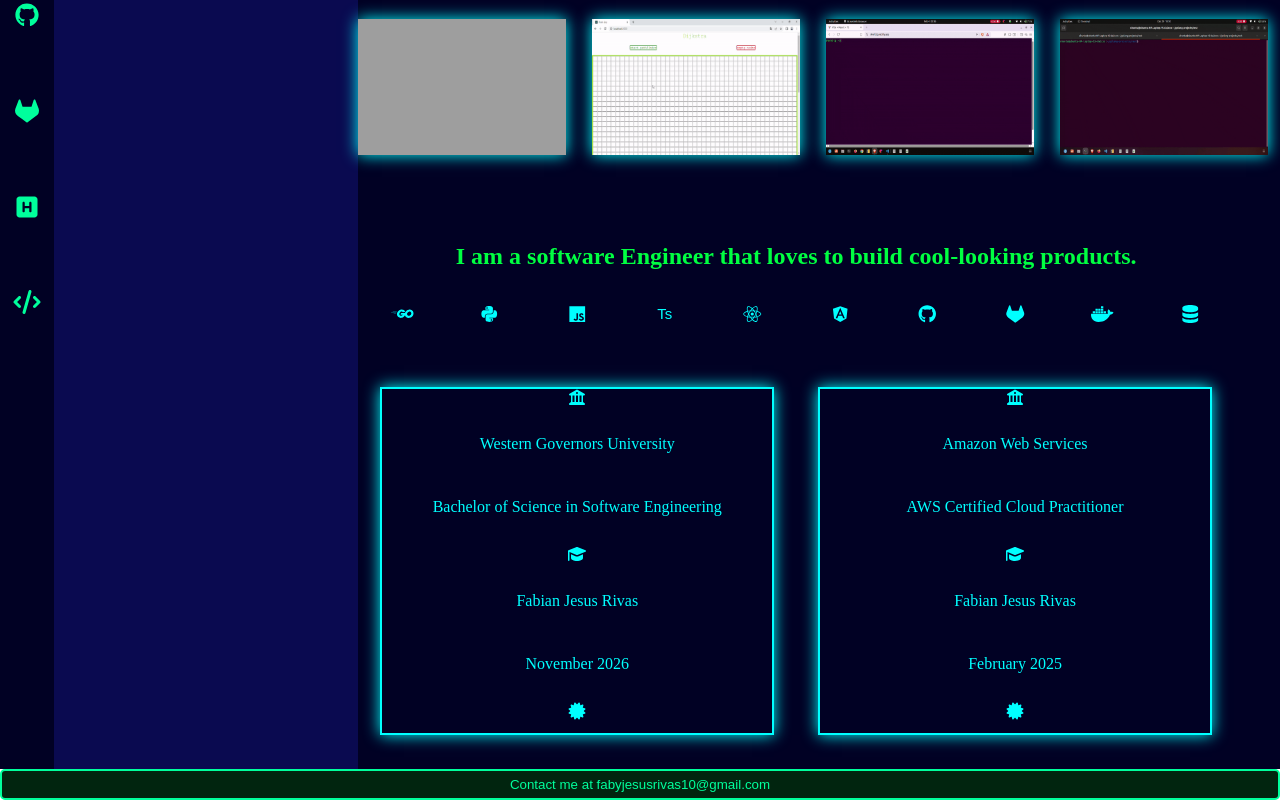
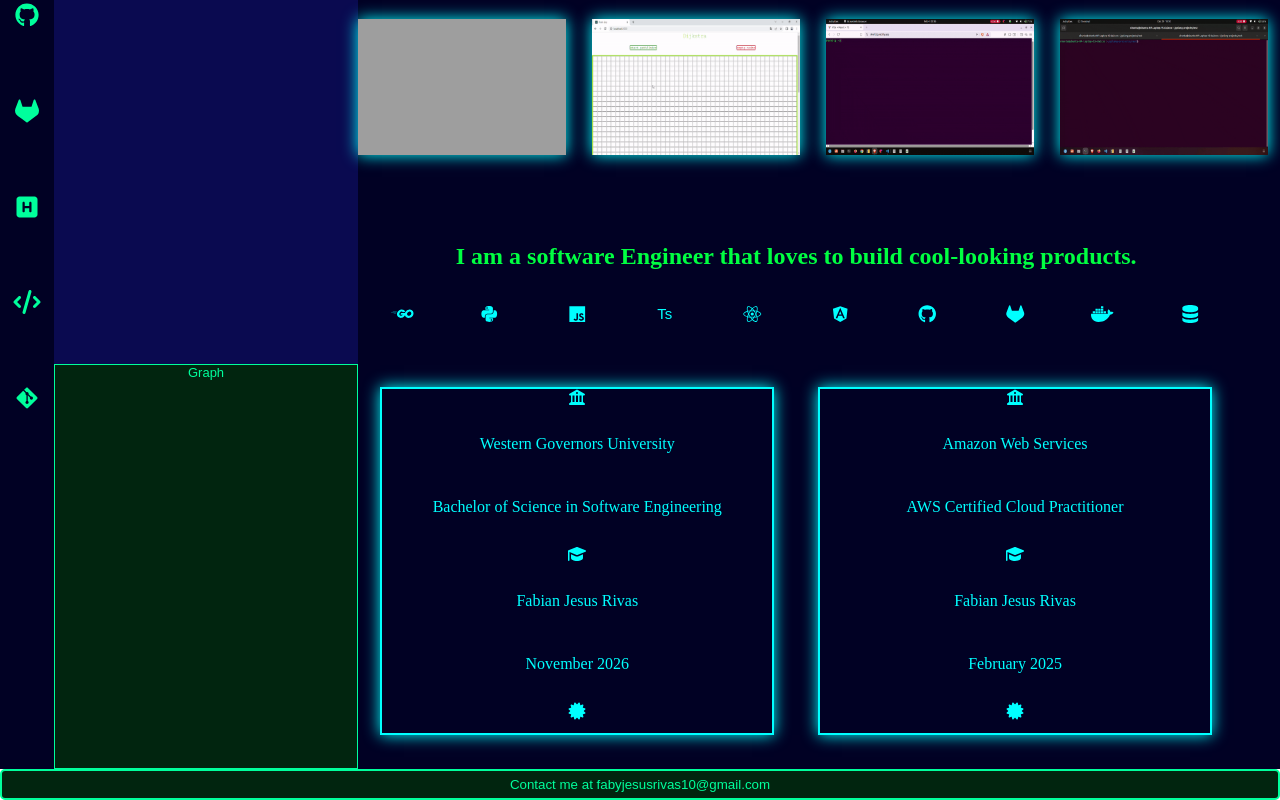
Before and after one commit to mrpiggy97/myportolio, a React (Vite) app: page / in a window 1280 px wide. Shown: the part 240-1040 px from the top of the page. Built offline with nearby package versions, Linux system fonts and the light colour scheme; grey boxes are pictures that could not be loaded.

Commit message:
Adds git logs for porfolio

```diff
--- a/src/App.css
+++ b/src/App.css
@@ -5,6 +5,7 @@
 div#app{
   display: grid;
   min-height: 130vh;
+  max-height: 130vh;
   min-width: 98vw;
   font-family: sans-serif;
   grid-template-columns: 28% 72%;
@@ -110,6 +111,7 @@
 }
 
 a{
+  cursor: pointer;
   color: #00FF9C;
 }
 
@@ -130,9 +132,10 @@
   display: grid;
   grid-template-rows: 3% 50% 47%;
   grid-template-columns: 10% 10% 80%;
+  overflow: hidden;
   grid-template-areas:  "projects-source projects-source ."
                         ". projects-directory projects-directory"
-                        ". . .";
+                        "project-logs project-logs project-logs";
 }
 
 div.projects-source{
@@ -150,6 +153,12 @@
   grid-template-rows: repeat(5, 10%);
 }
 
+div.project-logs{
+  display: grid;
+  grid-area: project-logs;
+  row-gap: 15px;
+  overflow-y: scroll;
+}
 blockquote{
   display: grid;
   align-items: baseline;
--- a/src/App.tsx
+++ b/src/App.tsx
@@ -1,5 +1,5 @@
 import { FontAwesomeIcon } from '@fortawesome/react-fontawesome'
-import { faAngular, faDocker, faGithub, faGitlab, faGolang, faJs, faLinkedin, faPython, faReact } from '@fortawesome/free-brands-svg-icons'
+import { faAngular, faDocker, faGitAlt, faGithub, faGitlab, faGolang, faJs, faLinkedin, faPython, faReact } from '@fortawesome/free-brands-svg-icons'
 import './App.css'
 import { faArrowDown, faArrowRight, faCode, faDatabase, faHandshake, faHSquare, faList,faSearch} from '@fortawesome/free-solid-svg-icons'
 import React, { useState } from 'react'
@@ -9,6 +9,7 @@
 import SpaceSimulation from './views/SpaceSimulation'
 import PiggyHttp from './views/PiggyHttp'
 import PathFinder from './views/PathFinder'
+import ProjectLog from './components/ProjectLog'
 
 function ShowProjects() : JSX.Element{
   const [showProjects, setShowProjects] = useState(true)
@@ -55,6 +56,7 @@
 
 function App() : JSX.Element {
   const [srcExpanded, setSrcExpanded] = useState(false)
+  const [showLogs, setShowLogs] = useState(true)
   const location = useLocation()
   const toggleSrc = () => {
     setSrcExpanded(!srcExpanded)
@@ -84,6 +86,9 @@
             <a href='https://www.leetcode.com/mrpiggy97' target='_blank'>
               <FontAwesomeIcon icon={faCode} className='large-icon'/>
             </a>
+            <a>
+              <FontAwesomeIcon icon={faGitAlt} className='large-icon'onClick={() => setShowLogs(!showLogs)}/>
+            </a>
         </div>
         <div id='project-navigation'>
           <div className='explorer'>
@@ -99,6 +104,7 @@
                   <span>src</span>
             </div>
             {srcExpanded ? <ShowProjects/> : null}
+            {showLogs ? <ProjectLog/> : null}
           </div>
         </div>
       </div>
--- /dev/null
+++ b/src/components/ProjectLog.css
@@ -0,0 +1,12 @@
+div.commit{
+    border-left: solid 4px rgb(241, 1, 241);
+    border-top-left-radius: 2px;
+    border-bottom-left-radius: 2px;
+}
+
+div#graph{
+    display: grid;
+    justify-items: center;
+    background-color: rgb(1, 37, 15);
+    border: solid 1px #00FF9C;
+}
--- /dev/null
+++ b/src/components/ProjectLog.tsx
@@ -0,0 +1,29 @@
+import { useLocation } from "react-router";
+import { Log } from "../repository/Log";
+import ReadLogs from "../repository/ReadLogs";
+import "./ProjectLog.css"
+
+function Commit(props : Log) : JSX.Element{
+    return(
+        <div className="commit">
+            <p>{props.commitHash}</p>
+            <p>{props.author}</p>
+            <p>{props.date}</p>
+            <p>{props.message}</p>
+        </div>
+    )
+}
+
+export default function ProjectLog() : JSX.Element{
+    const location = useLocation()
+    const filename = location.pathname.length > 1 ? `${location.pathname.substring(1)}.json` : "home.json"
+    const logs = ReadLogs(filename)
+    return(
+        <div className="project-logs">
+            <div id="graph">
+                <span>Graph</span>
+            </div>
+            {logs.map((val,i) => <Commit message={val.message} author={val.author} date={val.date} commitHash={val.commitHash} key={val.commitHash} />)}
+        </div>
+    )
+}
--- /dev/null
+++ b/src/repository/Log.ts
@@ -0,0 +1,6 @@
+export type Log = {
+    commitHash : string,
+    author: string,
+    date: string,
+    message: string
+}
--- /dev/null
+++ b/src/repository/ReadLogs.ts
@@ -0,0 +1,15 @@
+import { Log } from "./Log";
+import data from "./home.json";
+
+
+export function ReadLogs(filename : string): Log[] {
+	if (!Array.isArray(data)) return [];
+	return data.map((item: any) => ({
+		commitHash: item.hash ?? '',
+		author: item.author ?? '',
+		date: item.date ?? '',
+		message: item.message ?? ''
+	}));
+}
+
+export default ReadLogs;
```
